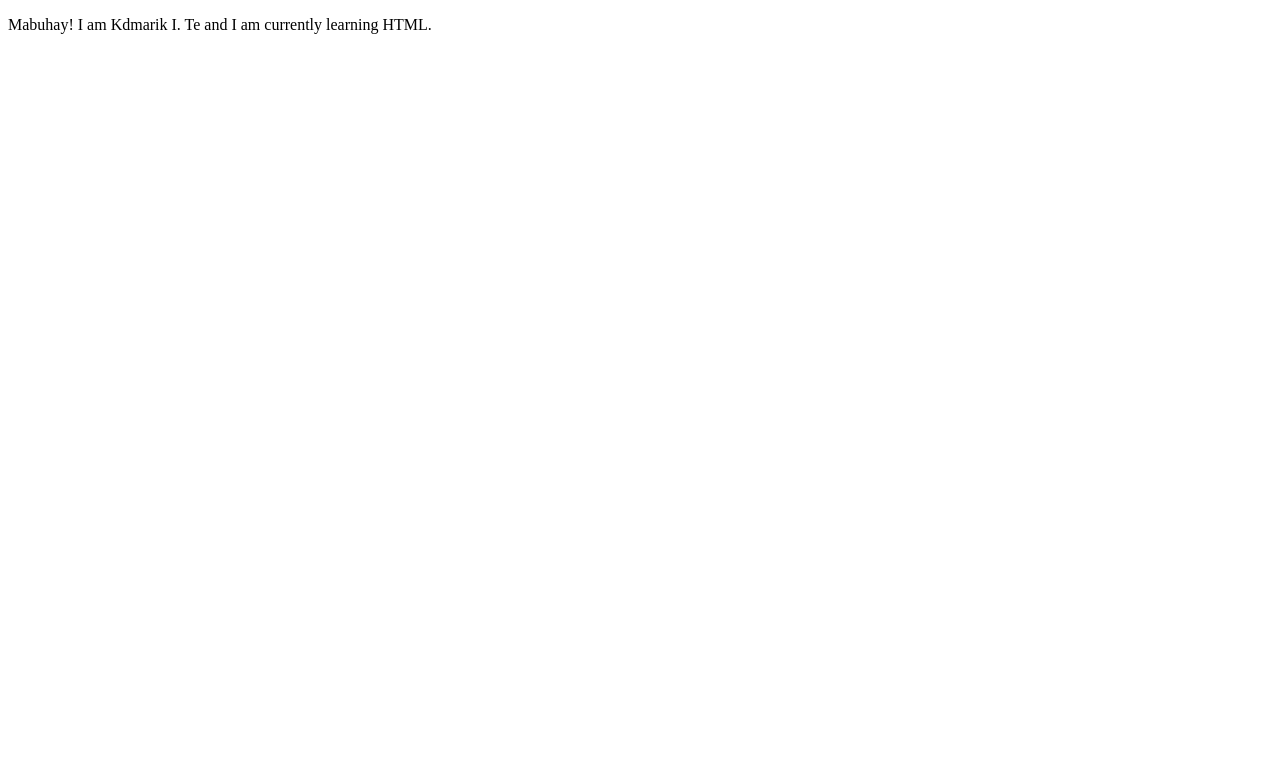
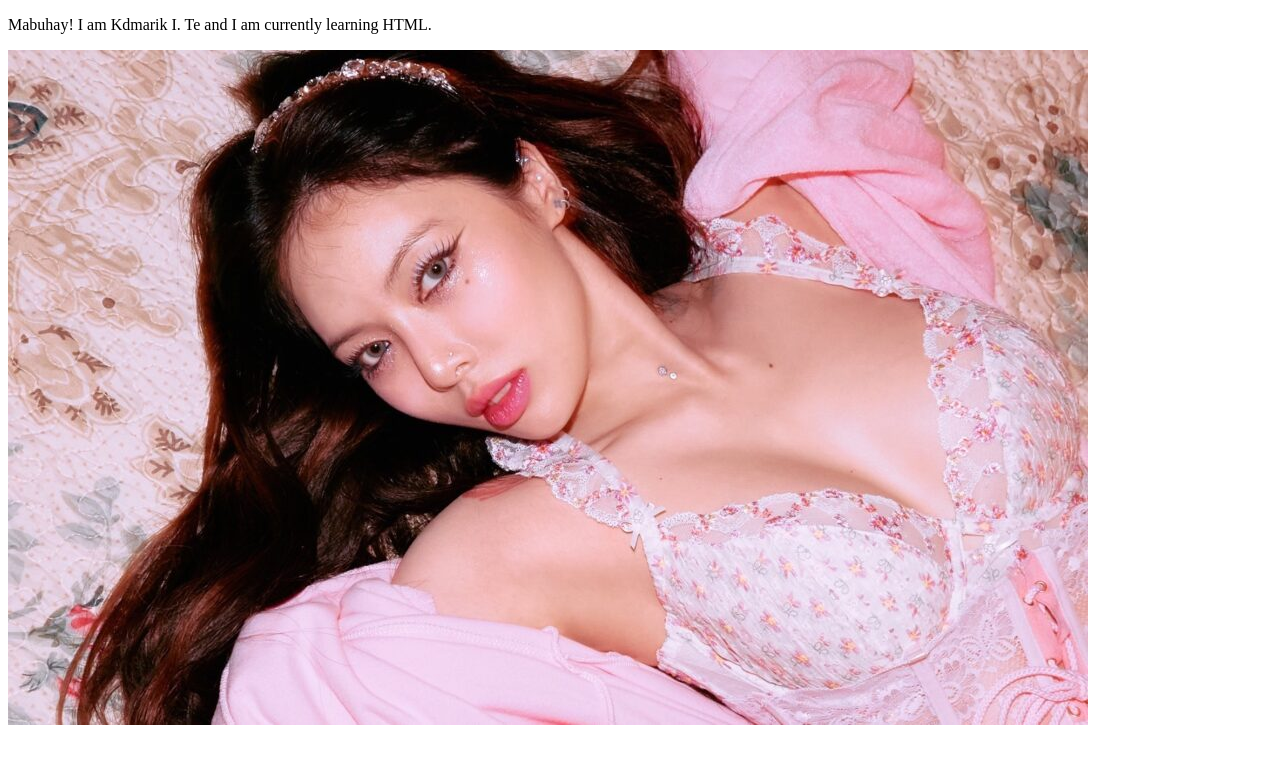
Before and after one commit to kaydeete/Te_Sandbox, a plain HTML site: page index.html in a window 1280 px wide. Drawn offline with Linux system fonts and the light colour scheme.

Commit message:
uploaded picture

```diff
--- a/index.html
+++ b/index.html
@@ -5,6 +5,6 @@
             Mabuhay! I am Kdmarik I. Te and I am currently learning HTML.
         </p>
 
-        <img src "hyuna.jpg">
+        <img src = "hyuna.jpg">
     </body>
 </html>
```
